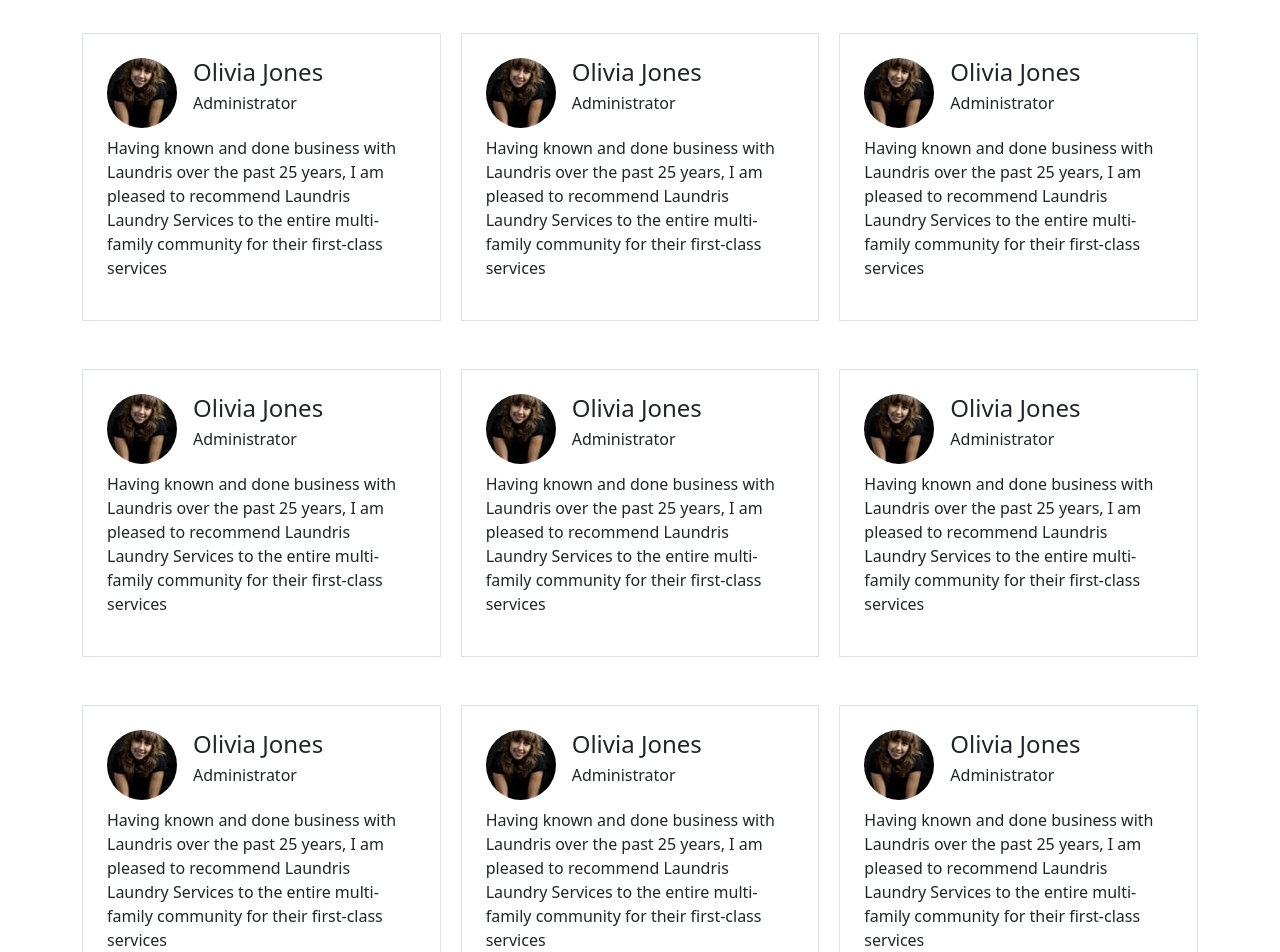
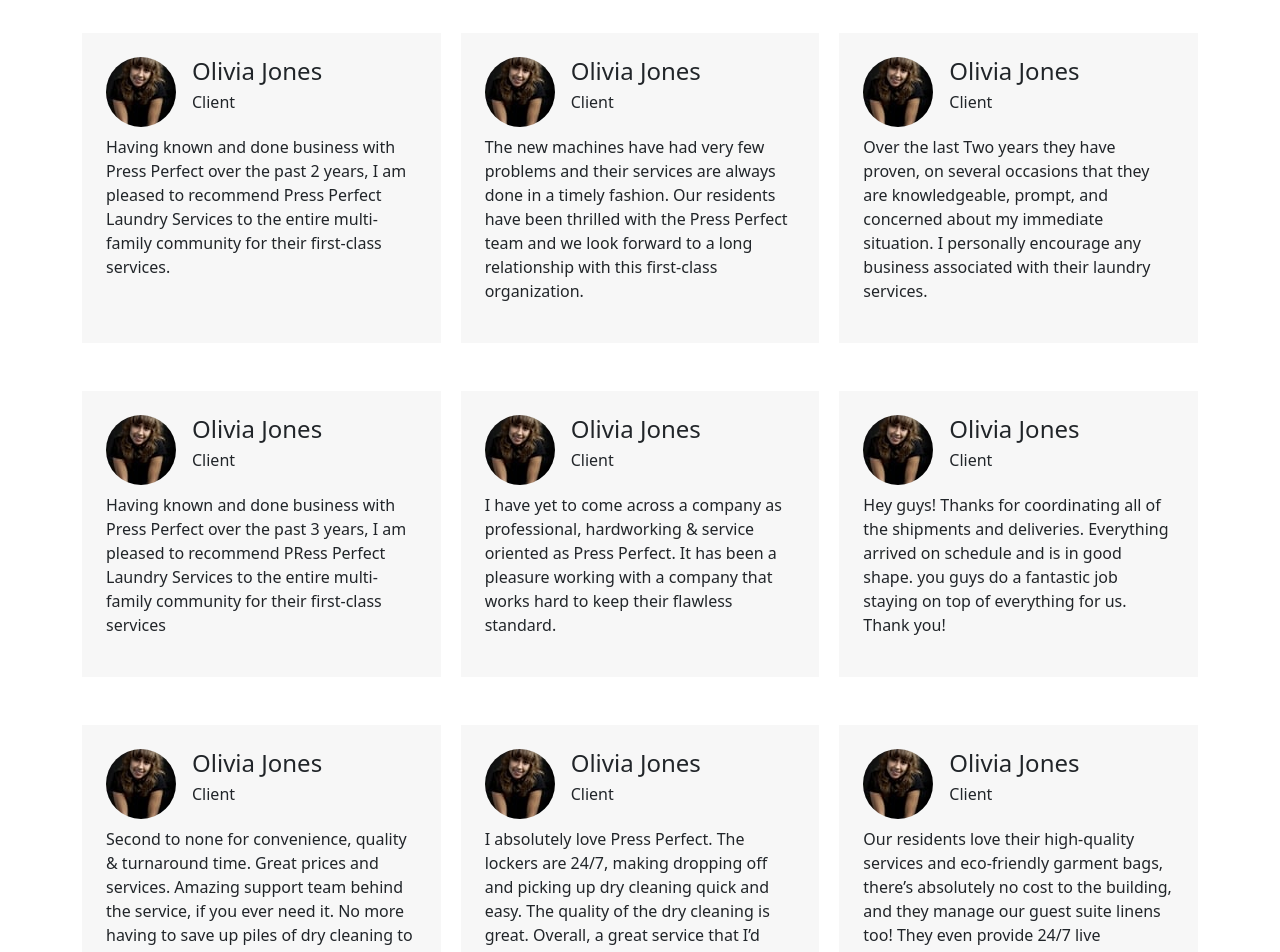
Before and after one commit to tafonhubertnwana/press-perfect, a React (Create React App) app: page /testimonials in a window 1280 px wide. Shown: the part 660-1612 px from the top of the page. Built offline with nearby package versions, Linux system fonts and the light colour scheme.

Commit message:
modifying the testimonial

```diff
--- a/src/Components/Footer/footer.css
+++ b/src/Components/Footer/footer.css
@@ -3,17 +3,16 @@
   color: #fff;
 }
 
-.footer-li {
+.footer-ul {
   font-size: 14px;
-
   list-style: none;
   padding: 0;
 }
 
-.footer-li li{
+.footer-li{
   text-decoration: none !important;
   list-style-type: none;
-  color: #fff;
+  color: #fff !important;
 
 }
 
--- a/src/Components/Router/Route.jsx
+++ b/src/Components/Router/Route.jsx
@@ -3,6 +3,7 @@
 import{Route, Routes} from "react-router-dom"
 import Testimonial from "../../Pages/Testimonials/Components/Testimonial"
 import Privacy from "../../Pages/PrivacyPolicy/Components/Privacy"
+import AboutUs from "../../Pages/AboutUs/Components/AboutUs"
 
 const Routers = () => {
   return (
@@ -12,6 +13,8 @@
           <Route index path="" element={<Contact />} />
           <Route path="/testimonials" element={<Testimonial />} />
           <Route path='/privacy' element={<Privacy />} />
+          <Route path="/contact" element={<Contact />} />
+          <Route path="/aboutus" element={<AboutUs />} />
         </Route>
       </Routes>
     </div>
--- /dev/null
+++ b/src/Pages/AboutUs/Components/AboutUs.jsx
@@ -0,0 +1,22 @@
+import React from 'react'
+
+const AboutUs = () => {
+  return (
+    <div>
+      <div>
+      <div className='contact-bg'>
+          <div className='container '>
+            <div className='text-white'>
+              <h1>ABOUT US</h1>
+              <p>&nbsp;</p>
+              <p>
+              We are a modern innovative Textile Services Company, equipped to support <br />the hospitality, commercial, education and industrial communities of our <br /> areas.  </p>
+            </div>
+          </div>
+        </div>
+      </div>
+    </div>
+  )
+}
+
+export default AboutUs
--- a/src/Pages/PrivacyPolicy/Components/Privacy.jsx
+++ b/src/Pages/PrivacyPolicy/Components/Privacy.jsx
@@ -30,10 +30,8 @@
       },
     ]
 
-
   return (
     <div>
-
       <div>
         <div>
           <div className='contact-bg'>
@@ -55,7 +53,7 @@
                 ))}
               </div>
                 <div>
-                  <p>privacy@demolink.org</p>
+                  <p className='privacy-body'>privacy@demolink.org</p>
                 </div>
             </div>
           </div>
--- a/src/Pages/Testimonials/Components/Testimonial.jsx
+++ b/src/Pages/Testimonials/Components/Testimonial.jsx
@@ -23,40 +23,40 @@
           <div className='row mt-5'>
 
             <div className='d-flex justify-content-between '>
-              <div className='border  col me-1 p-4'>
+              <div className='testimonial-body  col me-1 p-4'>
                 <div className='d-flex pb-2'>
                   <img src={imgTest} alt="" className='img-testimonial me-3'/>
                   <div className='lh-1'>
                     <h4>Olivia Jones</h4>
-                    <span>Administrator</span>
+                    <span>Client</span>
                   </div>
                 </div>
                 <div>
-                  <p>Having known and done business with Laundris over the past 25 years, I am pleased to recommend Laundris Laundry Services to the entire multi-family community for their first-class services</p>
+                  <p >Having known and done business with Press Perfect over the past 2 years, I am pleased to recommend Press Perfect Laundry Services to the entire multi-family community for their first-class services.</p>
                 </div>
               </div>
-              <div className='border  col mx-3 p-4'>
+              <div className='testimonial-body  col mx-3 p-4'>
                 <div className='d-flex pb-2 '>
                   <img src={imgTest} alt="" className='img-testimonial me-3'/>
                   <div className='lh-1'>
                     <h4>Olivia Jones</h4>
-                    <span>Administrator</span>
+                    <span>Client</span>
                   </div>
                 </div>
                 <div>
-                  <p>Having known and done business with Laundris over the past 25 years, I am pleased to recommend Laundris Laundry Services to the entire multi-family community for their first-class services</p>
+                  <p>The new machines have had very few problems and their services are always done in a timely fashion. Our residents have been thrilled with the Press Perfect team and we look forward to a long relationship with this first-class organization.</p>
                 </div>
               </div>
-              <div className='border  col ms-1 p-4'>
+              <div className='testimonial-body  col ms-1 p-4'>
                 <div className='d-flex pb-2'>
                   <img src={imgTest} alt="" className='img-testimonial me-3'/>
                   <div className='lh-1'>
                     <h4>Olivia Jones</h4>
-                    <span>Administrator</span>
+                    <span>Client</span>
                   </div>
                 </div>
                 <div>
-                  <p>Having known and done business with Laundris over the past 25 years, I am pleased to recommend Laundris Laundry Services to the entire multi-family community for their first-class services</p>
+                  <p>Over the last Two years they have proven, on several occasions that they are knowledgeable, prompt, and concerned about my immediate situation. I personally encourage any business associated with their laundry services.</p>
                 </div>
               </div>
 
@@ -69,40 +69,40 @@
           <div className='row mt-5'>
 
             <div className='d-flex justify-content-between '>
-              <div className='border  col me-1 p-4'>
+              <div className='testimonial-body  col me-1 p-4'>
                 <div className='d-flex pb-2'>
                   <img src={imgTest} alt="" className='img-testimonial me-3'/>
                   <div className='lh-1'>
                     <h4>Olivia Jones</h4>
-                    <span>Administrator</span>
+                    <span>Client</span>
                   </div>
                 </div>
                 <div>
-                  <p>Having known and done business with Laundris over the past 25 years, I am pleased to recommend Laundris Laundry Services to the entire multi-family community for their first-class services</p>
+                  <p>Having known and done business with Press Perfect over the past 3 years, I am pleased to recommend PRess Perfect Laundry Services to the entire multi-family community for their first-class services</p>
                 </div>
               </div>
-              <div className='border  col mx-3 p-4'>
+              <div className='testimonial-body  col mx-3 p-4'>
                 <div className='d-flex pb-2 '>
                   <img src={imgTest} alt="" className='img-testimonial me-3'/>
                   <div className='lh-1'>
                     <h4>Olivia Jones</h4>
-                    <span>Administrator</span>
+                    <span>Client</span>
                   </div>
                 </div>
                 <div>
-                  <p>Having known and done business with Laundris over the past 25 years, I am pleased to recommend Laundris Laundry Services to the entire multi-family community for their first-class services</p>
+                  <p>I have yet to come across a company as professional, hardworking & service oriented as Press Perfect. It has been a pleasure working with a company that works hard to keep their flawless standard.</p>
                 </div>
               </div>
-              <div className='border  col ms-1 p-4'>
+              <div className='testimonial-body  col ms-1 p-4'>
                 <div className='d-flex pb-2'>
                   <img src={imgTest} alt="" className='img-testimonial me-3'/>
                   <div className='lh-1'>
                     <h4>Olivia Jones</h4>
-                    <span>Administrator</span>
+                    <span>Client</span>
                   </div>
                 </div>
                 <div>
-                  <p>Having known and done business with Laundris over the past 25 years, I am pleased to recommend Laundris Laundry Services to the entire multi-family community for their first-class services</p>
+                  <p>Hey guys! Thanks for coordinating all of the shipments and deliveries. Everything arrived on schedule and is in good shape. you guys do a fantastic job staying on top of everything for us. Thank you!</p>
                 </div>
               </div>
 
@@ -115,40 +115,40 @@
           <div className='row mt-5'>
 
             <div className='d-flex justify-content-between '>
-              <div className='border  col me-1 p-4'>
+              <div className='testimonial-body  col me-1 p-4'>
                 <div className='d-flex pb-2'>
                   <img src={imgTest} alt="" className='img-testimonial me-3'/>
                   <div className='lh-1'>
                     <h4>Olivia Jones</h4>
-                    <span>Administrator</span>
+                    <span>Client</span>
                   </div>
                 </div>
                 <div>
-                  <p>Having known and done business with Laundris over the past 25 years, I am pleased to recommend Laundris Laundry Services to the entire multi-family community for their first-class services</p>
+                  <p>Second to none for convenience, quality & turnaround time. Great prices and services. Amazing support team behind the service, if you ever need it. No more having to save up piles of dry cleaning to make it worth taking out.</p>
                 </div>
               </div>
-              <div className='border  col mx-3 p-4'>
+              <div className='testimonial-body  col mx-3 p-4'>
                 <div className='d-flex pb-2 '>
                   <img src={imgTest} alt="" className='img-testimonial me-3'/>
                   <div className='lh-1'>
                     <h4>Olivia Jones</h4>
-                    <span>Administrator</span>
+                    <span>Client</span>
                   </div>
                 </div>
                 <div>
-                  <p>Having known and done business with Laundris over the past 25 years, I am pleased to recommend Laundris Laundry Services to the entire multi-family community for their first-class services</p>
+                  <p>I absolutely love Press Perfect. The lockers are 24/7, making dropping off and picking up dry cleaning quick and easy. The quality of the dry cleaning is great. Overall, a great service that I’d highly recommend to anyone!</p>
                 </div>
               </div>
-              <div className='border  col ms-1 p-4'>
+              <div className='testimonial-body  col ms-1 p-4'>
                 <div className='d-flex pb-2'>
                   <img src={imgTest} alt="" className='img-testimonial me-3'/>
                   <div className='lh-1'>
                     <h4>Olivia Jones</h4>
-                    <span>Administrator</span>
+                    <span>Client</span>
                   </div>
                 </div>
                 <div>
-                  <p>Having known and done business with Laundris over the past 25 years, I am pleased to recommend Laundris Laundry Services to the entire multi-family community for their first-class services</p>
+                  <p>Our residents love their high-quality services and eco-friendly garment bags, there’s absolutely no cost to the building, and they manage our guest suite linens too! They even provide 24/7 live customer support.</p>
                 </div>
               </div>
 
--- a/src/Pages/Testimonials/Components/testimonial.css
+++ b/src/Pages/Testimonials/Components/testimonial.css
@@ -1,3 +1,13 @@
 .img-testimonial{
   border-radius: 50px;
 }
+
+.testimonial-body{
+  background-color: #f7f7f7 ;
+}
+
+.testimonial-detail{
+  font-size: 14px;
+  line-height: 1.3;
+  letter-spacing: 0px;
+}
```
Also changed, not shown: src/Components/Footer/Footer.jsx (+13 -13 lines).
